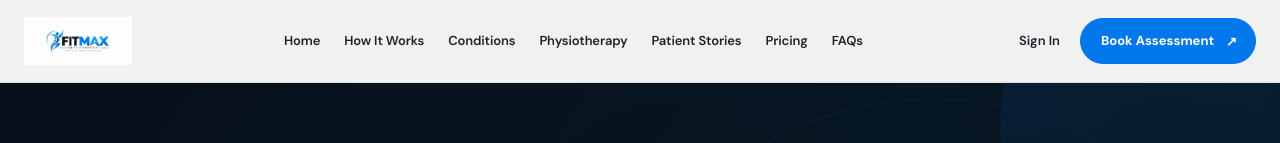
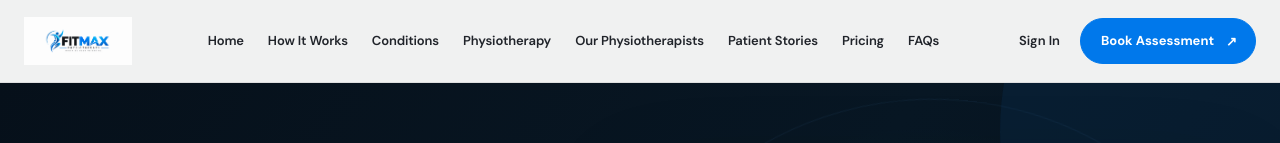
Before and after one commit to the-capital-hub/FITMAX, a React (Vite) app: page /how-it-works in a window 1280 px wide. Shown: the top 143 px of the page. Built offline with nearby package versions, Linux system fonts and the light colour scheme.

Commit message:
Update physio progress page UI

```diff
--- a/src/components/Navbar/Navbar.jsx
+++ b/src/components/Navbar/Navbar.jsx
@@ -16,7 +16,10 @@ const navItems = [
     label: "Physiotherapy",
     href: "/services",
   },
-
+  {
+    label: "Our Physiotherapists",
+    href: "/physiotherapists",
+  },
   {
     label: "Patient Stories",
     href: "/patient-stories",
```
